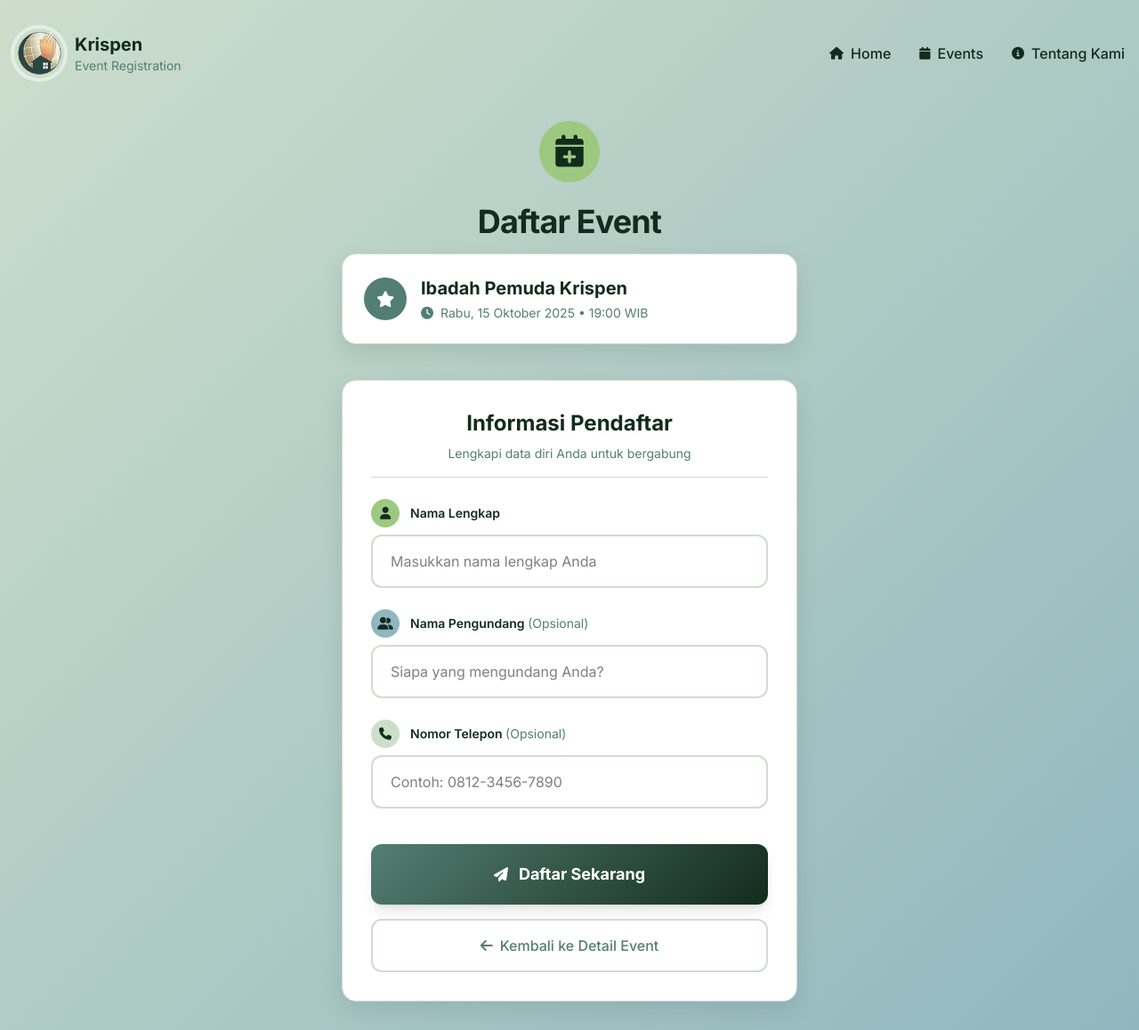
After one commit to milkyol0gy/krispen-site, a Laravel app: page /events/1/register in a window 1280 px wide. The commit adds this page. Shown: the whole page at 89% size. Run offline with Laravel 12, Linux system fonts and the light colour scheme; data comes from the database, SQL or seed files in the repository; style sheets or scripts are compiled from the project's sources.

Commit message:
event regist

```diff
--- /dev/null
+++ b/app/Http/Controllers/EventRegistController.php
@@ -0,0 +1,42 @@
+<?php
+
+namespace App\Http\Controllers;
+
+use Illuminate\Http\Request;
+use App\Models\Event;
+use App\Models\EventRegist;
+
+class EventRegistController extends Controller
+{
+    public function create($eventId)
+    {
+        $event = Event::findOrFail($eventId);
+        return view('events.register', compact('event'));
+    }
+
+    public function store(Request $request, $eventId)
+    {
+        $request->validate([
+            'attandee_name' => 'required|string|max:255',
+            'inviter_name' => 'nullable|string|max:255',
+            'attandee_phone' => 'nullable|string|max:20'
+        ]);
+
+        $event = Event::findOrFail($eventId);
+
+        EventRegist::create([
+            'event_id' => $eventId,
+            'attandee_name' => $request->attandee_name,
+            'inviter_name' => $request->inviter_name,
+            'attandee_phone' => $request->attandee_phone
+        ]);
+
+        return redirect()->route('events.register.success', $eventId);
+    }
+
+    public function success($eventId)
+    {
+        $event = Event::findOrFail($eventId);
+        return view('events.register-success', compact('event'));
+    }
+}
--- /dev/null
+++ b/resources/views/events/register.blade.php
@@ -0,0 +1,203 @@
+<!DOCTYPE html>
+<html lang="en">
+
+<head>
+    <meta charset="UTF-8">
+    <meta name="viewport" content="width=device-width, initial-scale=1.0">
+    <meta http-equiv="X-UA-Compatible" content="ie-edge">
+    @vite(['resources/css/app.css', 'resources/js/app.js'])
+    <title>Daftar {{ $event->title }} - Krispen</title>
+
+    <link rel="stylesheet" href="https://cdnjs.cloudflare.com/ajax/libs/font-awesome/6.4.0/css/all.min.css">
+    <link href="https://fonts.googleapis.com/css2?family=Inter:wght@300;400;500;600;700&display=swap" rel="stylesheet">
+
+    <style>
+        body { font-family: 'Inter', sans-serif; }
+        .card-shadow {
+            background: white;
+            box-shadow: 0 10px 25px rgba(18, 43, 29, 0.1);
+            border: 1px solid #CDDECB;
+        }
+        .input-focus {
+            transition: all 0.3s ease;
+        }
+        .input-focus:focus {
+            transform: translateY(-2px);
+            box-shadow: 0 8px 20px rgba(83, 126, 114, 0.15);
+        }
+        .primary-gradient {
+            background: linear-gradient(135deg, #537E72 0%, #122B1D 100%);
+        }
+        .secondary-gradient {
+            background: linear-gradient(135deg, #9CC97F 0%, #537E72 100%);
+        }
+        .floating-label {
+            transition: all 0.2s ease-in-out;
+        }
+    </style>
+</head>
+
+<body class="bg-white">
+
+    <div class="min-h-screen" style="background: linear-gradient(135deg, #CDDECB 0%, #90B7BF 100%);">
+
+        <div class="container mx-auto px-4 py-8">
+            {{-- Header with Navigation --}}
+            <div class="flex items-center justify-between mb-12">
+                <div class="flex items-center space-x-3">
+                    <div class="w-14 h-14 rounded-full overflow-hidden ring-4 ring-white/50">
+                        <img src="{{ asset('assets/logo.png') }}" alt="Logo" class="w-full h-full object-cover"
+                            style="background-color: #CDDECB;">
+                    </div>
+                    <div style="color: #122B1D;">
+                        <h3 class="font-bold text-xl">Krispen</h3>
+                        <p class="text-sm" style="color: #537E72;">Event Registration</p>
+                    </div>
+                </div>
+
+                <nav class="hidden md:flex space-x-8" style="color: #122B1D;">
+                    <a href="{{ url('/') }}" class="font-medium transition-colors duration-200 flex items-center space-x-2 hover:opacity-75">
+                        <i class="fas fa-home text-sm"></i>
+                        <span>Home</span>
+                    </a>
+                    <a href="{{ route('events.index') }}" class="font-medium transition-colors duration-200 flex items-center space-x-2 hover:opacity-75">
+                        <i class="fas fa-calendar text-sm"></i>
+                        <span>Events</span>
+                    </a>
+                    <a href="#" class="font-medium transition-colors duration-200 flex items-center space-x-2 hover:opacity-75">
+                        <i class="fas fa-info-circle text-sm"></i>
+                        <span>Tentang Kami</span>
+                    </a>
+                </nav>
+            </div>
+
+            {{-- Main Content --}}
+            <div class="max-w-lg mx-auto">
+                {{-- Event Header --}}
+                <div class="text-center mb-10">
+                    <div class="inline-block p-4 rounded-full mb-6" style="background-color: #9CC97F;">
+                        <i class="fas fa-calendar-plus text-4xl" style="color: #122B1D;"></i>
+                    </div>
+                    <h1 class="text-4xl font-bold mb-4 tracking-tight" style="color: #122B1D;">Daftar Event</h1>
+                    <div class="card-shadow rounded-2xl p-6">
+                        <div class="flex items-center space-x-4">
+                            <div class="w-12 h-12 rounded-full flex items-center justify-center" style="background-color: #537E72;">
+                                <i class="fas fa-star text-white text-lg"></i>
+                            </div>
+                            <div class="text-left flex-1">
+                                <h2 class="text-xl font-bold" style="color: #122B1D;">{{ $event->title }}</h2>
+                                @php
+                                    $startTime = \Carbon\Carbon::parse($event->start_time);
+                                    $endTime = $event->end_time ? \Carbon\Carbon::parse($event->end_time) : null;
+                                @endphp
+                                <p class="text-sm mt-1 flex items-center" style="color: #537E72;">
+                                    <i class="fas fa-clock mr-2"></i>
+                                    {{ $startTime->isoFormat('dddd, D MMMM YYYY') }} • {{ $startTime->format('H:i') }} WIB
+                                </p>
+                            </div>
+                        </div>
+                    </div>
+                </div>
+
+                {{-- Registration Form --}}
+                <div class="card-shadow rounded-2xl p-8">
+                    <form action="{{ route('events.register.store', $event->id) }}" method="POST" class="space-y-6">
+                        @csrf
+
+                        {{-- Form Title --}}
+                        <div class="text-center pb-4 border-b" style="border-color: #CDDECB;">
+                            <h3 class="text-2xl font-bold" style="color: #122B1D;">Informasi Pendaftar</h3>
+                            <p class="text-sm mt-2" style="color: #537E72;">Lengkapi data diri Anda untuk bergabung</p>
+                        </div>
+
+                        {{-- Nama Pendaftar (Attendee Name) --}}
+                        <div class="relative">
+                            <div class="flex items-center space-x-3 mb-2">
+                                <div class="w-8 h-8 rounded-full flex items-center justify-center" style="background-color: #9CC97F;">
+                                    <i class="fas fa-user text-sm" style="color: #122B1D;"></i>
+                                </div>
+                                <label for="attandee_name" class="block text-sm font-semibold" style="color: #122B1D;">
+                                    Nama Lengkap
+                                </label>
+                            </div>
+                            <input type="text" id="attandee_name" name="attandee_name"
+                                   value="{{ old('attandee_name') }}" required
+                                   class="w-full px-5 py-4 border-2 rounded-xl focus:outline-none input-focus transition-all duration-200"
+                                   style="border-color: #CDDECB; focus:border-color: #537E72;"
+                                   placeholder="Masukkan nama lengkap Anda">
+                            @error('attandee_name')
+                                <p class="mt-2 text-sm flex items-center" style="color: #122B1D;">
+                                    <i class="fas fa-exclamation-circle mr-1"></i>{{ $message }}
+                                </p>
+                            @enderror
+                        </div>
+
+                        {{-- Nama Pengundang (Inviter Name) --}}
+                        <div class="relative">
+                            <div class="flex items-center space-x-3 mb-2">
+                                <div class="w-8 h-8 rounded-full flex items-center justify-center" style="background-color: #90B7BF;">
+                                    <i class="fas fa-user-friends text-sm" style="color: #122B1D;"></i>
+                                </div>
+                                <label for="inviter_name" class="block text-sm font-semibold" style="color: #122B1D;">
+                                    Nama Pengundang <span style="color: #537E72;" class="font-normal">(Opsional)</span>
+                                </label>
+                            </div>
+                            <input type="text" id="inviter_name" name="inviter_name"
+                                   value="{{ old('inviter_name') }}"
+                                   class="w-full px-5 py-4 border-2 rounded-xl focus:outline-none input-focus transition-all duration-200"
+                                   style="border-color: #CDDECB;"
+                                   placeholder="Siapa yang mengundang Anda?">
+                            @error('inviter_name')
+                                <p class="mt-2 text-sm flex items-center" style="color: #122B1D;">
+                                    <i class="fas fa-exclamation-circle mr-1"></i>{{ $message }}
+                                </p>
+                            @enderror
+                        </div>
+
+                        {{-- Nomor Telepon --}}
+                        <div class="relative">
+                            <div class="flex items-center space-x-3 mb-2">
+                                <div class="w-8 h-8 rounded-full flex items-center justify-center" style="background-color: #CDDECB;">
+                                    <i class="fas fa-phone text-sm" style="color: #122B1D;"></i>
+                                </div>
+                                <label for="attandee_phone" class="block text-sm font-semibold" style="color: #122B1D;">
+                                    Nomor Telepon <span style="color: #537E72;" class="font-normal">(Opsional)</span>
+                                </label>
+                            </div>
+                            <input type="text" id="attandee_phone" name="attandee_phone"
+                                   value="{{ old('attandee_phone') }}"
+                                   class="w-full px-5 py-4 border-2 rounded-xl focus:outline-none input-focus transition-all duration-200"
+                                   style="border-color: #CDDECB;"
+                                   placeholder="Contoh: 0812-3456-7890">
+                            @error('attandee_phone')
+                                <p class="mt-2 text-sm flex items-center" style="color: #122B1D;">
+                                    <i class="fas fa-exclamation-circle mr-1"></i>{{ $message }}
+                                </p>
+                            @enderror
+                        </div>
+
+                        {{-- Submit Button --}}
+                        <div class="pt-4">
+                            <button type="submit"
+                                    class="w-full primary-gradient text-white font-bold py-5 rounded-xl transform hover:scale-105 transition-all duration-200 shadow-lg hover:shadow-xl flex items-center justify-center space-x-3">
+                                <i class="fas fa-paper-plane"></i>
+                                <span class="text-lg">Daftar Sekarang</span>
+                            </button>
+
+                            {{-- Cancel Button --}}
+                            <a href="{{ route('events.show', $event->id) }}"
+                               class="w-full mt-4 py-4 border-2 rounded-xl transition-all duration-200 flex items-center justify-center space-x-2"
+                               style="border-color: #CDDECB; color: #537E72;">
+                                <i class="fas fa-arrow-left"></i>
+                                <span class="font-medium">Kembali ke Detail Event</span>
+                            </a>
+                        </div>
+                    </form>
+                </div>
+            </div>
+        </div>
+    </div>
+
+</body>
+
+</html>
--- a/resources/views/events/show.blade.php
+++ b/resources/views/events/show.blade.php
@@ -86,7 +86,7 @@
                 </div>
 
                 <h2 class="text-2xl font-bold text-black mb-5">JOIN!!</h2>
-                <a href="#"
+                <a href="{{ route('events.register', $event->id) }}"
                     class="inline-block bg-[#132B1D] text-white font-semibold px-8 py-3 rounded-md hover:bg-gray-800 transition-colors duration-300 shadow-md">
                     DAFTAR
                 </a>
--- a/routes/web.php
+++ b/routes/web.php
@@ -9,6 +9,12 @@ use App\Http\Controllers\MaterialController;
 Route::get('/materialview', [MaterialController::class, 'publicIndex'])->name('materials.public');
 Route::get('/events', [EventController::class, 'index'])->name('events.index');
 Route::get('/events/{id}', [EventController::class, 'show'])->name('events.show');
+
+// Event Registration Routes
+use App\Http\Controllers\EventRegistController;
+Route::get('/events/{id}/register', [EventRegistController::class, 'create'])->name('events.register');
+Route::post('/events/{id}/register', [EventRegistController::class, 'store'])->name('events.register.store');
+Route::get('/events/{id}/register/success', [EventRegistController::class, 'success'])->name('events.register.success');
 
 // --- ADMIN ROUTES (Manual Definition) ---
 Route::prefix('admin')->name('admin.')->group(function () {
```
Also changed, not shown: app/Models/EventRegist.php (+12 -1 lines), resources/views/events/register-success.blade.php (added, +72 -0 lines).
